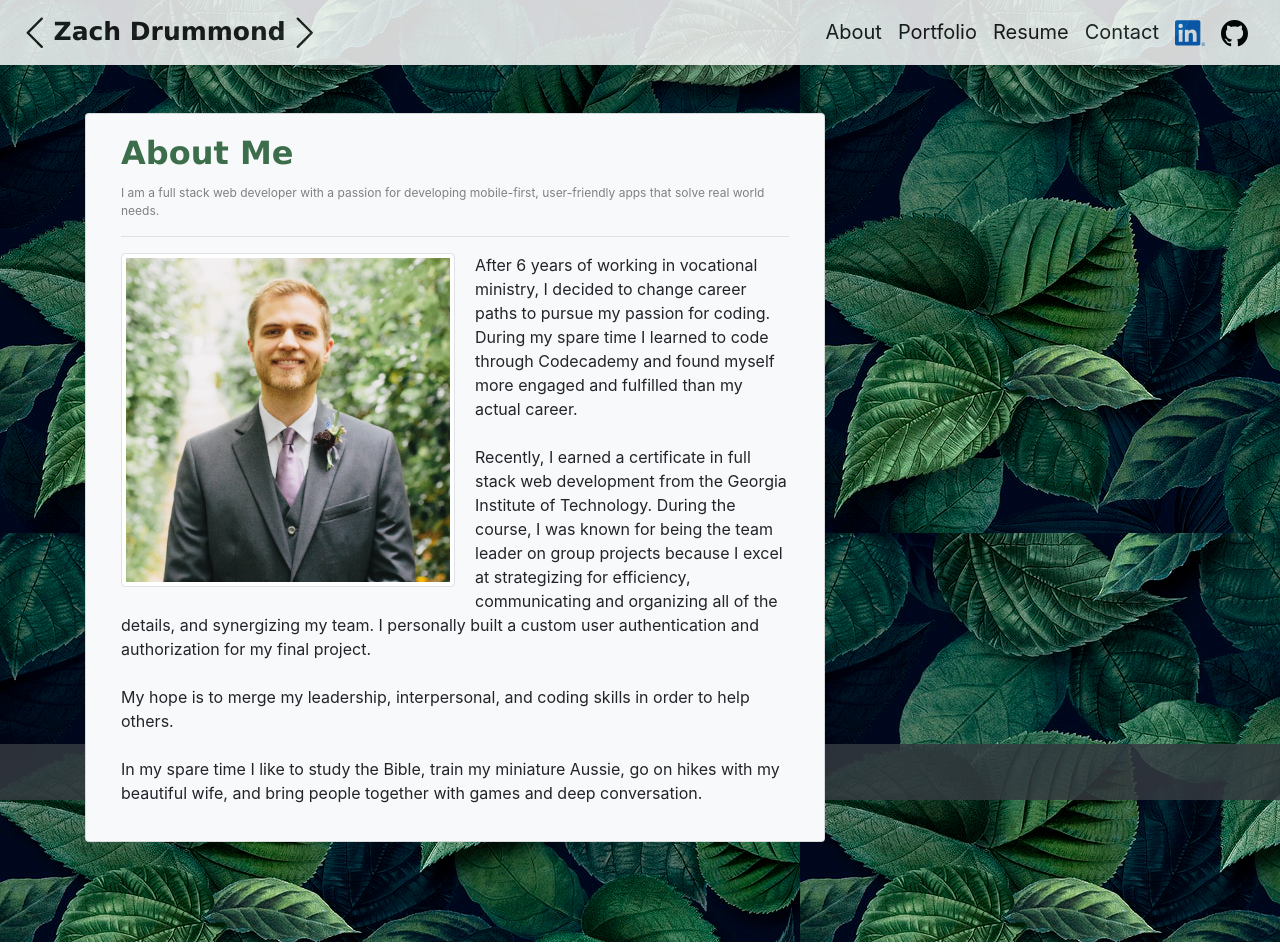
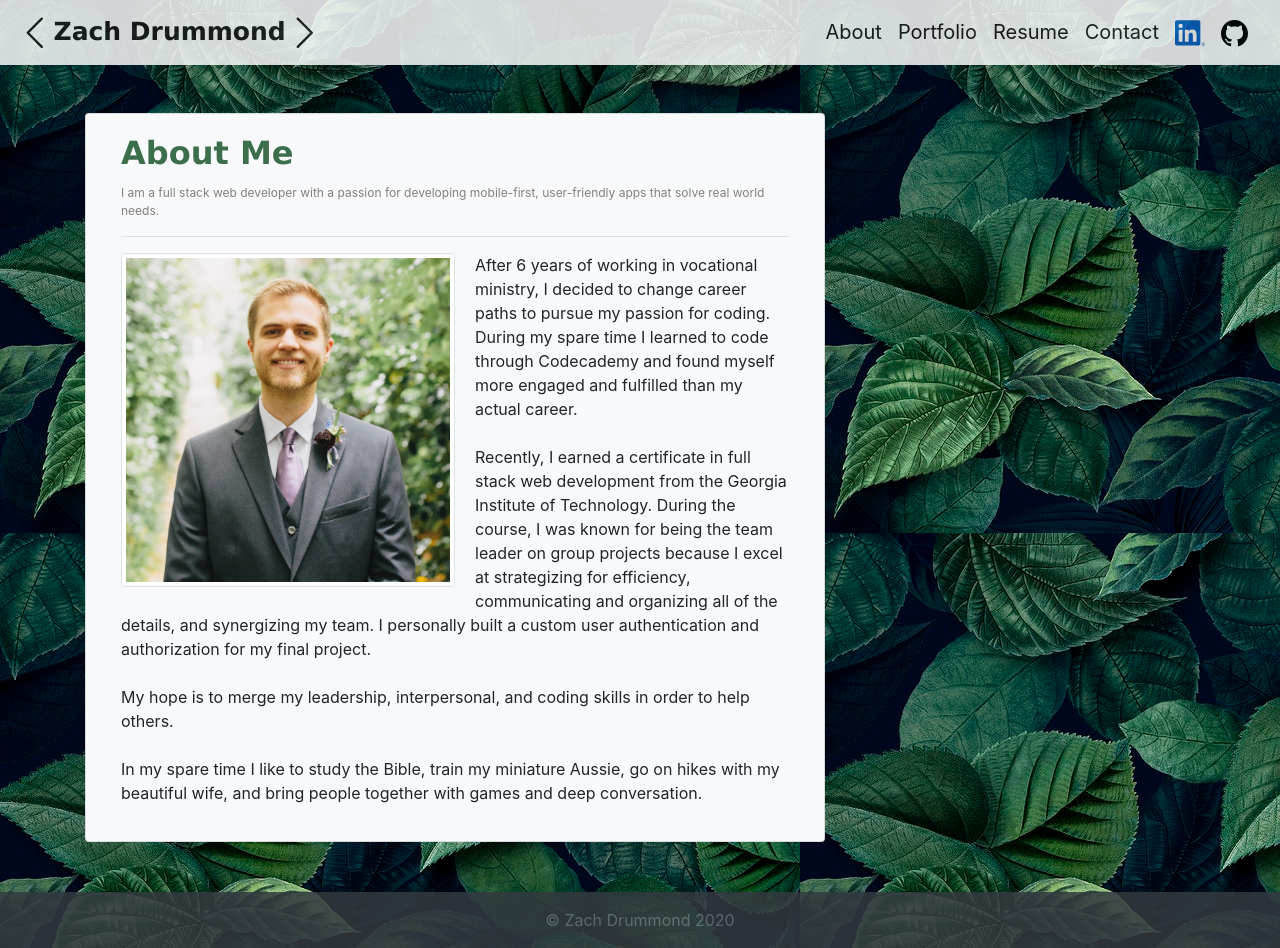
Before and after one commit to zachdrummond/portfolio-react, a React (Create React App) app: page /#/ in a window 1280 px wide. Built offline with nearby package versions, Linux system fonts and the light colour scheme.

Commit message:
Moved footer to stay at the bottom

```diff
--- a/src/App.js
+++ b/src/App.js
@@ -8,7 +8,6 @@ import Footer from "./components/Footer/Footer";
 function App() {
   return (
     <Router>
-      <>
         <NavBar />
         <Switch>
           <Route exact path="/about" component={About} />
@@ -17,7 +16,6 @@ function App() {
           <Route path="/" component={About} />
         </Switch>
         <Footer />
-      </>
     </Router>
   );
 }
--- a/src/components/Footer/Footer.css
+++ b/src/components/Footer/Footer.css
@@ -1,4 +1,7 @@
 footer {
   opacity: 0.85!important;
-  z-index: -1!important;
+  position: relative;
+  bottom: 0;
+  width: 100%;
+  text-align: center;
 }
--- a/src/components/Footer/Footer.jsx
+++ b/src/components/Footer/Footer.jsx
@@ -1,13 +1,11 @@
-import "./Footer.css"
+import "./Footer.css";
 
 const Footer = () => {
   return (
-    <footer className="navbar fixed-bottom bg-dark p-2">
-      <div className="container justify-content-center">
-        <span className="navbar-text text-secondary">
-          &copy; Zach Drummond 2020
-        </span>
-      </div>
+    <footer className="bg-dark p-3">
+      <span className="text-secondary">
+        &copy; Zach Drummond 2020
+      </span>
     </footer>
   );
 };
--- a/src/index.css
+++ b/src/index.css
@@ -1,11 +1,24 @@
-/* A body tag selector that adds the background image to each page */
+* {
+  box-sizing: border-box;
+}
+*:before,
+*:after {
+  box-sizing: border-box;
+}
+
+html,
 body {
+  height: 100%;
+  position: relative;
   background-image: url(./images/Background.jpg);
 }
 
-/* A tag selector that adds space between the main element and the footer */
 main {
-  margin-bottom: 100px !important;
+  min-height: 100vh;
+  overflow: hidden;
+  display: block;
+  position: relative;
+  padding-bottom: 50px;
 }
 
 /* An id selector that changes the color of the header in the card */
```
